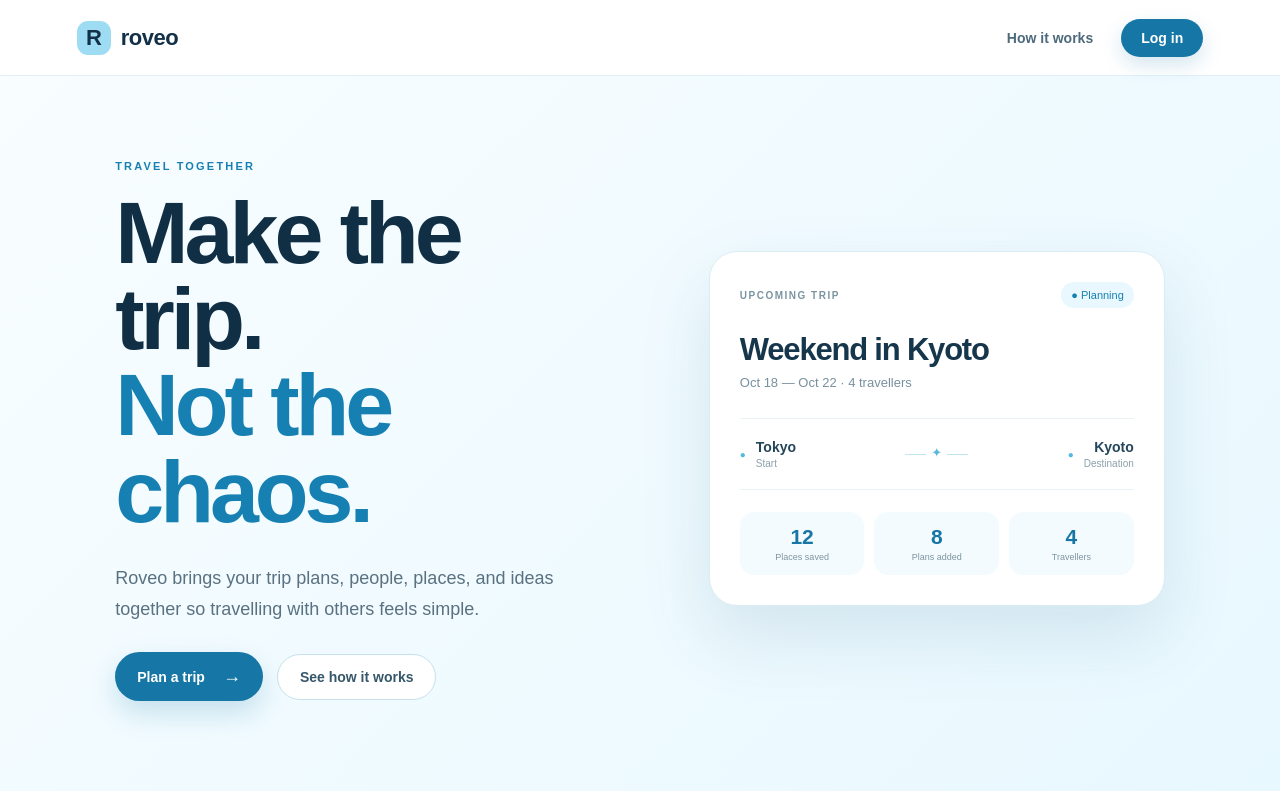
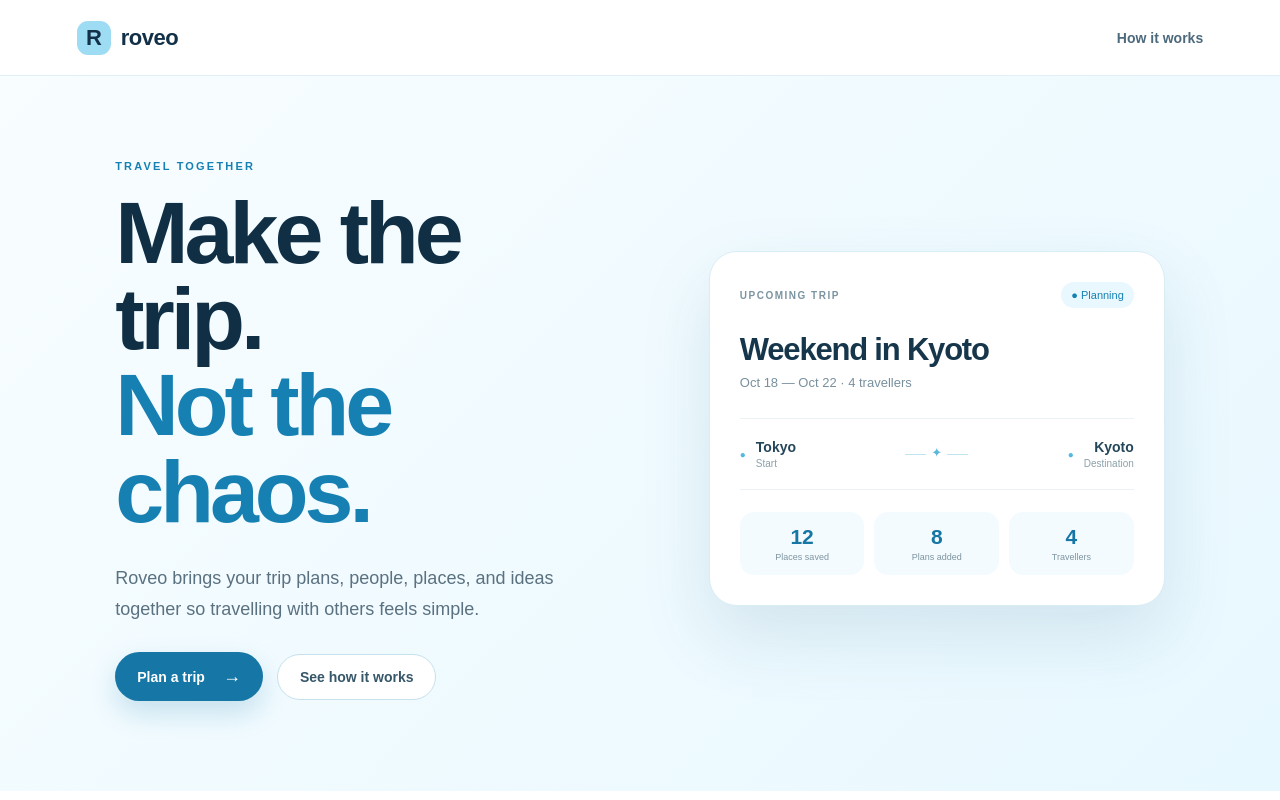
Before and after one commit to RISHITHADASARI18/roveo, a Next.js app: page / in a window 1280 px wide. Shown: the top 800 px of the page. Built offline with nearby package versions, Linux system fonts and the light colour scheme.

Commit message:
Remove login navigation from landing page

```diff
--- a/app/page.tsx
+++ b/app/page.tsx
@@ -27,7 +27,6 @@ export default function Home() {
 
         <div className="nav-links">
           <a href="#how-it-works">How it works</a>
-          <a className="login-button" href="/login">Log in</a>
         </div>
       </nav>
 
```
